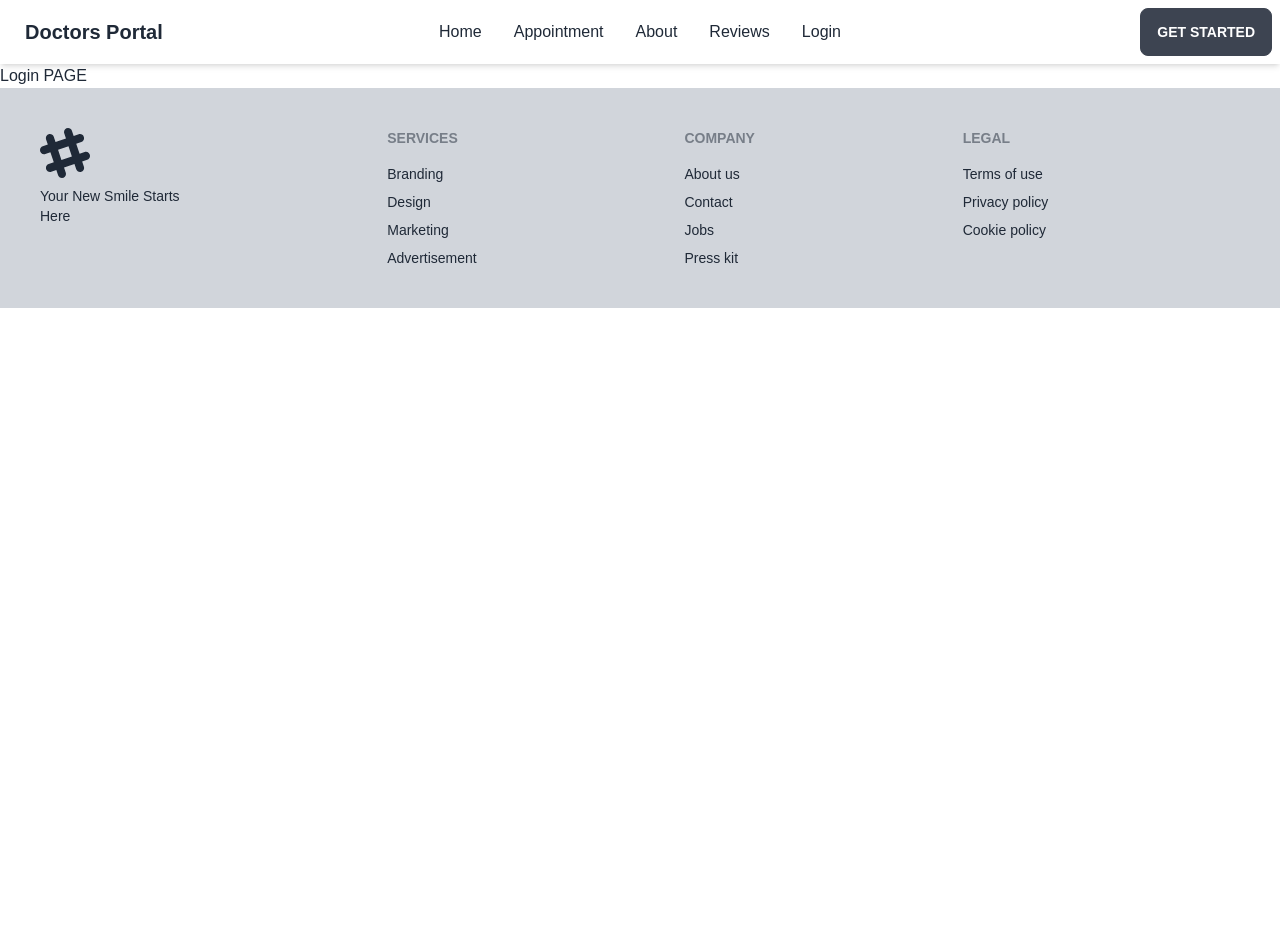
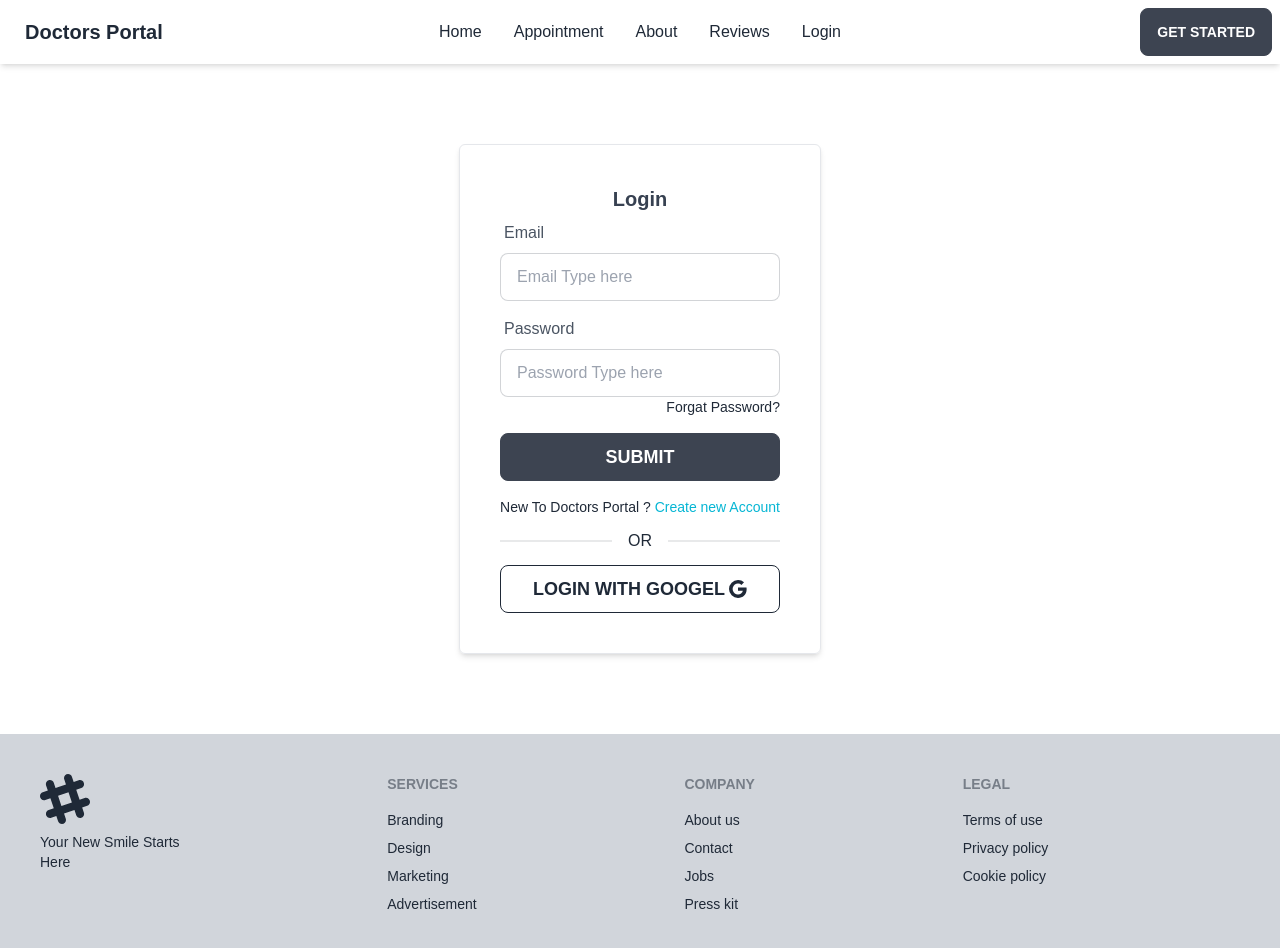
Before and after one commit to HossainAhmed100/doctors_portals_app, a React (Create React App) app: page /login in a window 1280 px wide. Shown: the top 948 px of the page. Before the commit the page ends 800 px from the top, so only its background shows below. Built offline with nearby package versions, Linux system fonts and the light colour scheme.

Commit message:
Create a Login Form

```diff
--- a/src/Pages/Login/Login.js
+++ b/src/Pages/Login/Login.js
@@ -1,7 +1,83 @@
 import React from "react";
+import { useForm } from "react-hook-form";
+import { BiLogInCircle } from "react-icons/bi";
+import { BsGoogle } from "react-icons/bs";
 
 function Login() {
-  return <div>Login PAGE</div>;
+  const {
+    register,
+    handleSubmit,
+    formState: { errors },
+  } = useForm();
+  const onSubmit = (data) => {
+    const email = data.inputEmail;
+    const password = data.inputPassword;
+    console.log({ email, password });
+  };
+
+  return (
+    <div className="contsiner mx-auto py-20">
+      <div className="flex items-center justify-center">
+        <div className="border shadow-md rounded-md p-10">
+          <h1 className="text-xl font-bold text-gray-700 text-center">Login</h1>
+          <form
+            onSubmit={handleSubmit(onSubmit)}
+            className="form-control w-full max-w-xs"
+          >
+            <label className="label">
+              <span className="label-text text-base text-gray-600 font-medium">
+                Email
+              </span>
+            </label>
+            <input
+              {...register("inputEmail", { required: true })}
+              type="text"
+              placeholder="Email Type here"
+              className="input input-bordered w-full max-w-xs"
+            />
+            {errors.inputEmail && (
+              <span className="text-red-500">Email is Required</span>
+            )}
+            <label className="label mt-2">
+              <span className="label-text text-base text-gray-600 font-medium">
+                Password
+              </span>
+            </label>
+            <input
+              type="password"
+              {...register("inputPassword", { required: true })}
+              placeholder="Password Type here"
+              className="input input-bordered w-full max-w-xs"
+            />
+            {errors.inputPassword && (
+              <span className="text-red-500">Password is Required</span>
+            )}
+            <span className="label-text text-end cursor-pointer hover:underline">
+              Forgat Password?
+            </span>
+            <input
+              type="submit"
+              className="btn w-full text-lg m-auto my-4"
+              value={"Submit"}
+            />
+            <p className="label-text">
+              New To Doctors Portal ?{" "}
+              <span className="cursor-pointer text-cyan-500 hover:underline">
+                Create new Account
+              </span>
+            </p>
+            <div className="divider">OR</div>
+            <button
+              type="button"
+              className="btn text-lg btn-outline w-full m-auto"
+            >
+              Login With Googel <BsGoogle className="ml-1" size={18} />
+            </button>
+          </form>
+        </div>
+      </div>
+    </div>
+  );
 }
 
 export default Login;
```
